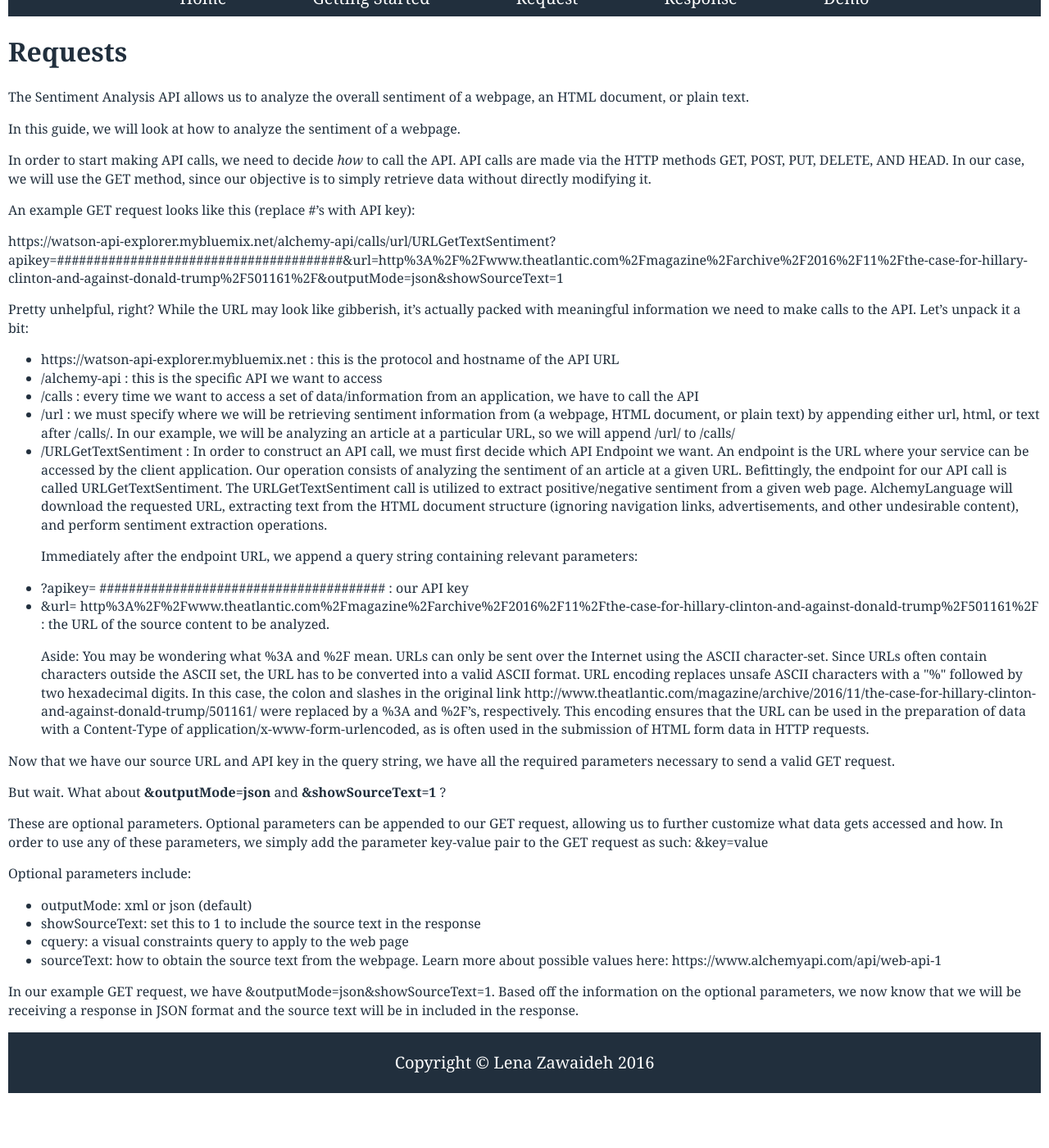
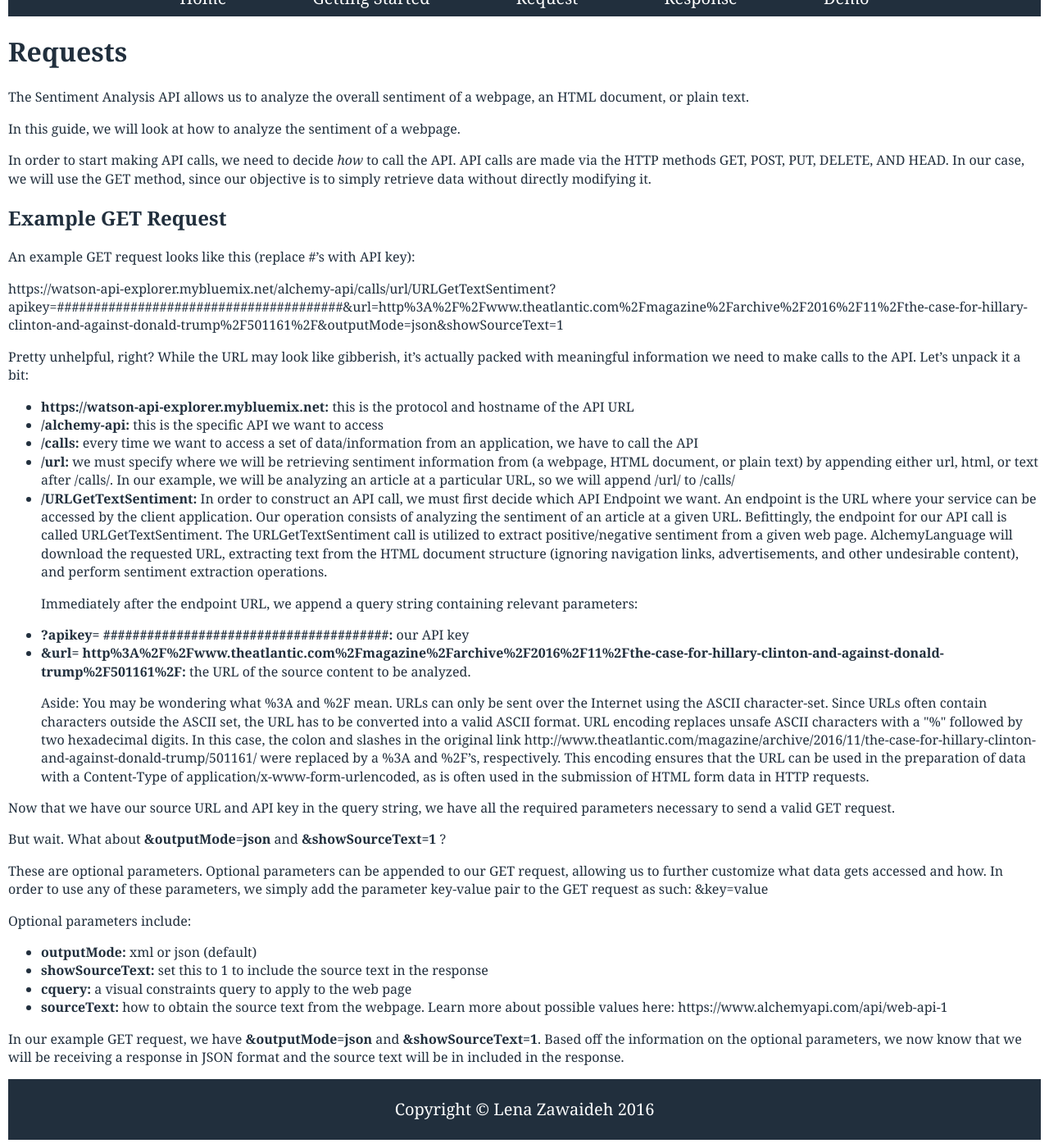
Before and after one commit to lenaz/How-To-Guide, a Jekyll site: the page built from request.html, in a window 1280 px wide and 1400 px high, scrolled down 112 px. Shown: the whole window at 82% size. Built offline with Jekyll 4.4.1, drawn with Linux system fonts in a browser that asks for light colours; Markdown is read by kramdown in place of the engine named in the settings; before the commit the page ends 1455 px from its top, so only the background shows below that.

Commit message:
Update request.html

```diff
--- a/request.html
+++ b/request.html
@@ -9,6 +9,10 @@ layout: default
 <p>In this guide, we will look at how to analyze the sentiment of a webpage.</p>
 <p>In order to start making API calls, we need to decide <i>how</i> to call the API. API calls are made via the HTTP methods GET, POST, PUT, DELETE, AND HEAD. In our case, we will use the GET method, since our objective is to simply retrieve data without directly modifying it.</p>
 
+<div class="request-div">
+
+  <h2>Example GET Request</h2>
+
 <p>An example GET request looks like this (replace #’s with API key):</p>
 
 <p>https://watson-api-explorer.mybluemix.net/alchemy-api/calls/url/URLGetTextSentiment?apikey=#######################################&amp;url=http%3A%2F%2Fwww.theatlantic.com%2Fmagazine%2Farchive%2F2016%2F11%2Fthe-case-for-hillary-clinton-and-against-donald-trump%2F501161%2F&amp;outputMode=json&amp;showSourceText=1</p>
@@ -17,21 +21,21 @@ layout: default
 
 <ul>
 
-<li>https://watson-api-explorer.mybluemix.net : this is the protocol and hostname of the API URL</li>
+<li><strong>https://watson-api-explorer.mybluemix.net:</strong> this is the protocol and hostname of the API URL</li>
 
-<li>/alchemy-api : this is the specific API we want to access</li>
+<li><strong>/alchemy-api:</strong> this is the specific API we want to access</li>
 
-<li>/calls : every time we want to access a set of data/information from an application, we have to call the API</li>
+<li><strong>/calls:</strong> every time we want to access a set of data/information from an application, we have to call the API</li>
 
-<li>/url : we must specify where we will be retrieving sentiment information from (a webpage, HTML document, or plain text) by appending either url, html, or text after /calls/. In our example, we will be analyzing an article at a particular URL, so we will append /url/ to /calls/</li>
+<li><strong>/url:</strong> we must specify where we will be retrieving sentiment information from (a webpage, HTML document, or plain text) by appending either url, html, or text after /calls/. In our example, we will be analyzing an article at a particular URL, so we will append /url/ to /calls/</li>
 
-<li>/URLGetTextSentiment : In order to construct an API call, we must first decide which API Endpoint we want. An endpoint is the URL where your service can be accessed by the client application. Our operation consists of analyzing the sentiment of an article at a given URL. Befittingly, the endpoint for our API call is called URLGetTextSentiment. The URLGetTextSentiment call is utilized to extract positive/negative sentiment from a given web page. AlchemyLanguage will download the requested URL, extracting text from the HTML document structure (ignoring navigation links, advertisements, and other undesirable content), and perform sentiment extraction operations.
+<li><strong>/URLGetTextSentiment:</strong> In order to construct an API call, we must first decide which API Endpoint we want. An endpoint is the URL where your service can be accessed by the client application. Our operation consists of analyzing the sentiment of an article at a given URL. Befittingly, the endpoint for our API call is called URLGetTextSentiment. The URLGetTextSentiment call is utilized to extract positive/negative sentiment from a given web page. AlchemyLanguage will download the requested URL, extracting text from the HTML document structure (ignoring navigation links, advertisements, and other undesirable content), and perform sentiment extraction operations.
 
 <p>Immediately after the endpoint URL, we append a query string containing relevant parameters:</p>
 
-<li>?apikey= ####################################### : our API key</li>
+<li><strong>?apikey= #######################################:</strong> our API key</li>
 
-<li>&amp;url= http%3A%2F%2Fwww.theatlantic.com%2Fmagazine%2Farchive%2F2016%2F11%2Fthe-case-for-hillary-clinton-and-against-donald-trump%2F501161%2F : the URL of the source content to be analyzed.
+<li><strong>&amp;url= http%3A%2F%2Fwww.theatlantic.com%2Fmagazine%2Farchive%2F2016%2F11%2Fthe-case-for-hillary-clinton-and-against-donald-trump%2F501161%2F:</strong> the URL of the source content to be analyzed.
 
 <p>Aside: You may be wondering what %3A and %2F mean. URLs can only be sent over the Internet using the ASCII character-set. Since URLs often contain characters outside the ASCII set, the URL has to be converted into a valid ASCII format. URL encoding replaces unsafe ASCII characters with a "%" followed by two hexadecimal digits. In this case, the colon and slashes in the original link http://www.theatlantic.com/magazine/archive/2016/11/the-case-for-hillary-clinton-and-against-donald-trump/501161/ were replaced by a %3A and %2F’s, respectively. This encoding ensures that the URL can be used in the preparation of data with a Content-Type of application/x-www-form-urlencoded, as is often used in the submission of HTML form data in HTTP requests.</p>
 </li>
@@ -47,15 +51,17 @@ layout: default
 
 <ul>
 
-<li>outputMode: xml or json (default)</li>
+  <li><strong>outputMode:</strong> xml or json (default)</li>
 
-<li>showSourceText: set this to 1 to include the source text in the response</li>
+  <li><strong>showSourceText:</strong> set this to 1 to include the source text in the response</li>
 
-<li>cquery: a visual constraints query to apply to the web page</li>
+  <li><strong>cquery:</strong> a visual constraints query to apply to the web page</li>
 
-<li>sourceText: how to obtain the source text from the webpage. Learn more about possible values here: https://www.alchemyapi.com/api/web-api-1</li>
+  <li><strong>sourceText:</strong> how to obtain the source text from the webpage. Learn more about possible values here: https://www.alchemyapi.com/api/web-api-1</li>
 
 </ul>
 
 
-<p>In our example GET request, we have &amp;outputMode=json&amp;showSourceText=1. Based off the information on the optional parameters, we now know that we will be receiving a response in JSON format and the source text will be in included in the response.</p>
+<p>In our example GET request, we have <strong>&amp;outputMode=json</strong> and <strong>&amp;showSourceText=1</strong>. Based off the information on the optional parameters, we now know that we will be receiving a response in JSON format and the source text will be in included in the response.</p>
+
+</div>
```
